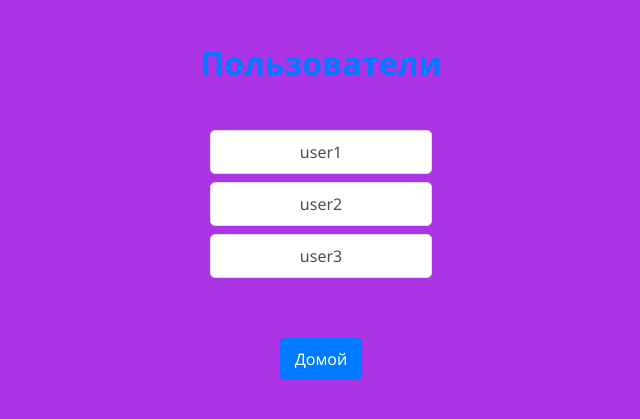
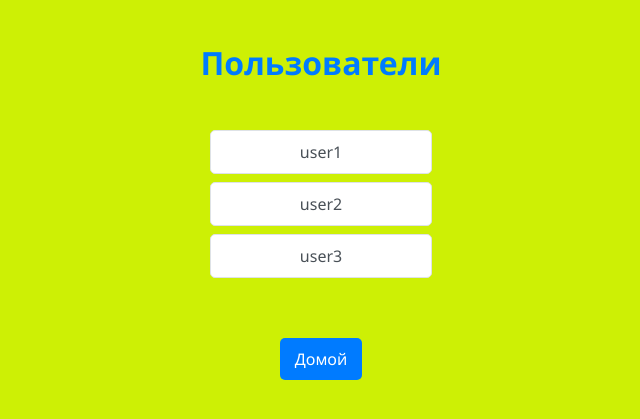
Before and after one commit to Staret1974/Metod-Vizher, a Flask app: page /users/list in a window 1280 px wide. Shown: the top 419 px of the page, without its empty margins (319-959 px from the left). Run offline with Flask 3, Linux system fonts and the light colour scheme.

Commit message:
Update users.html

```diff
--- a/templates/users.html
+++ b/templates/users.html
@@ -6,7 +6,7 @@
     <style>
         body {
             font-family: 'Segoe UI', Tahoma, Geneva, Verdana, sans-serif;
-            background-color: hsl(281, 77%, 55%);
+            background-color: hsl(69, 96%, 48%);
             color: #495057;
             margin: 0;
             padding: 20px;
```
